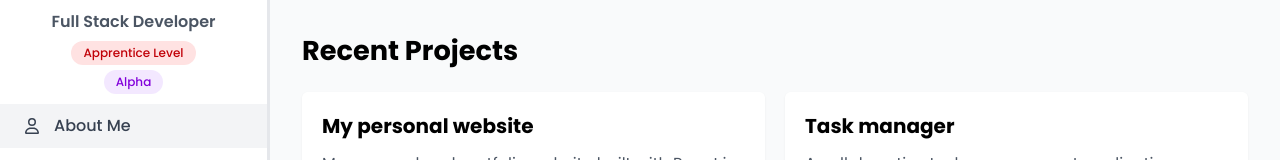
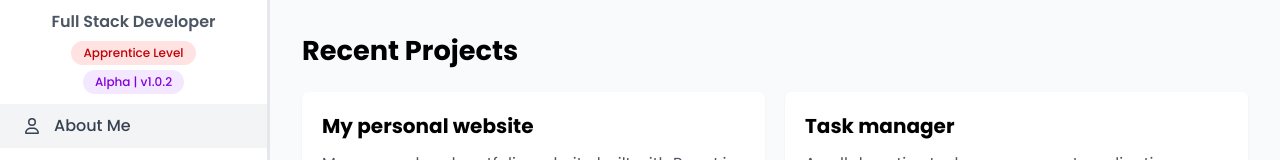
Before and after one commit to Arse09/arse09.github.io, a React (Vite) app: page /#about-me in a window 1280 px wide. Shown: the part 177-337 px from the top of the page. Built offline with nearby package versions, Linux system fonts and the light colour scheme.

Commit message:
added version registerer

```diff
--- a/package.json
+++ b/package.json
@@ -1,7 +1,7 @@
 {
   "name": "main-page-alpha",
   "private": true,
-  "version": "0.0.0",
+  "version": "1.0.2",
   "type": "module",
   "scripts": {
     "dev": "vite",
--- a/src/components/Sidebar.tsx
+++ b/src/components/Sidebar.tsx
@@ -19,7 +19,7 @@ const Sidebar = () => (
 			profession={"Full Stack Developer"}
 			badges={[
 				{text: "Apprentice Level", color: "red"},
-				{text: "Alpha", color: "purple"},
+				{text: "Alpha | v" + import.meta.env.VITE_APP_VERSION, color: "purple"},
 			]}
 		/>
 		<Navbar>
--- a/vite.config.ts
+++ b/vite.config.ts
@@ -1,6 +1,8 @@
 import { defineConfig } from 'vite'
 import react from '@vitejs/plugin-react'
 import tailwindcss from '@tailwindcss/vite'
+
+import packageJson from "./package.json";
 
 // https://vite.dev/config/
 export default defineConfig({
@@ -18,5 +20,8 @@ export default defineConfig({
         assetFileNames: "assets/[name].[ext]"
       }
     }
-  }
+  },
+  define: {
+    'import.meta.env.VITE_APP_VERSION': JSON.stringify(packageJson.version), // Aquí estamos usando import.meta.env
+  },
 })
```
